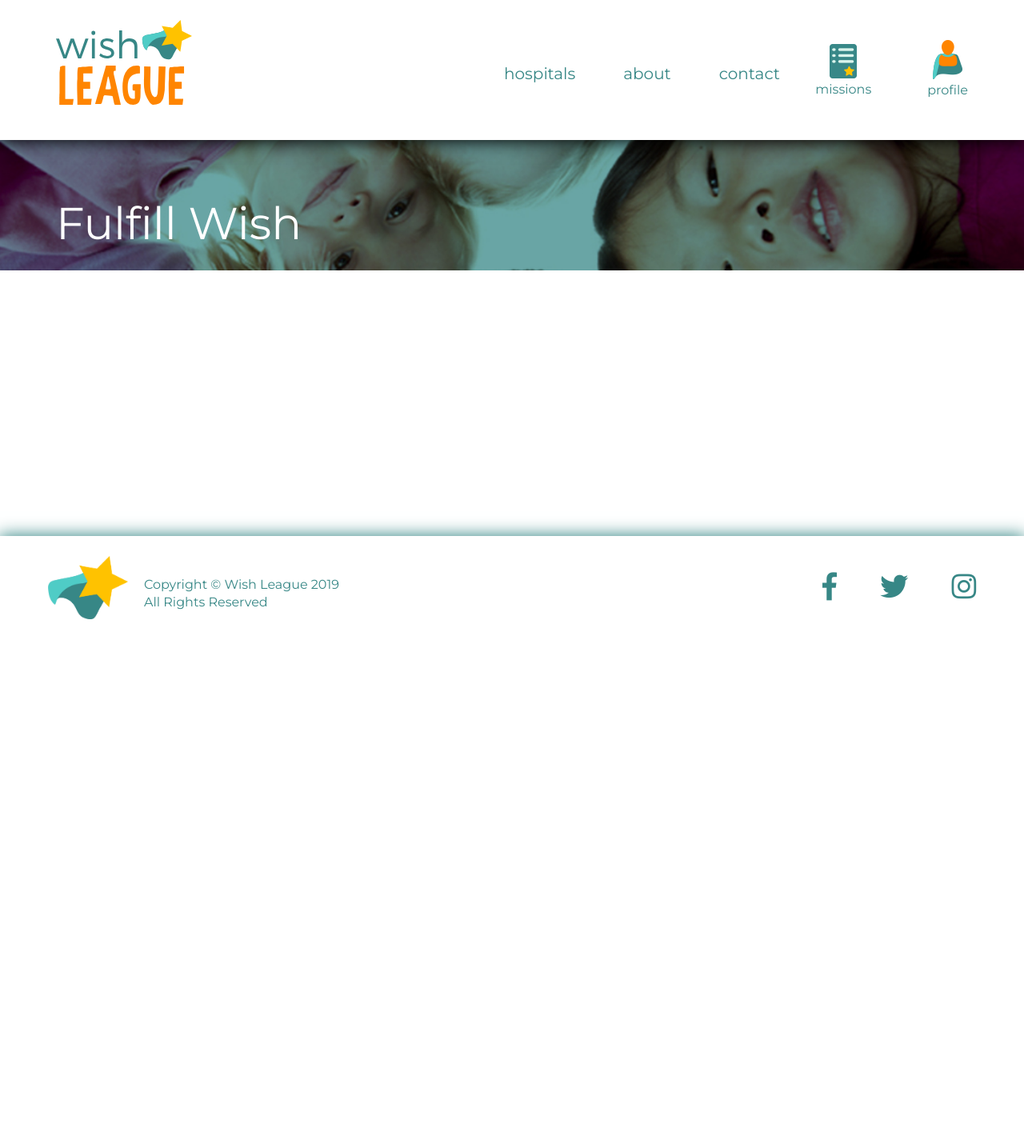
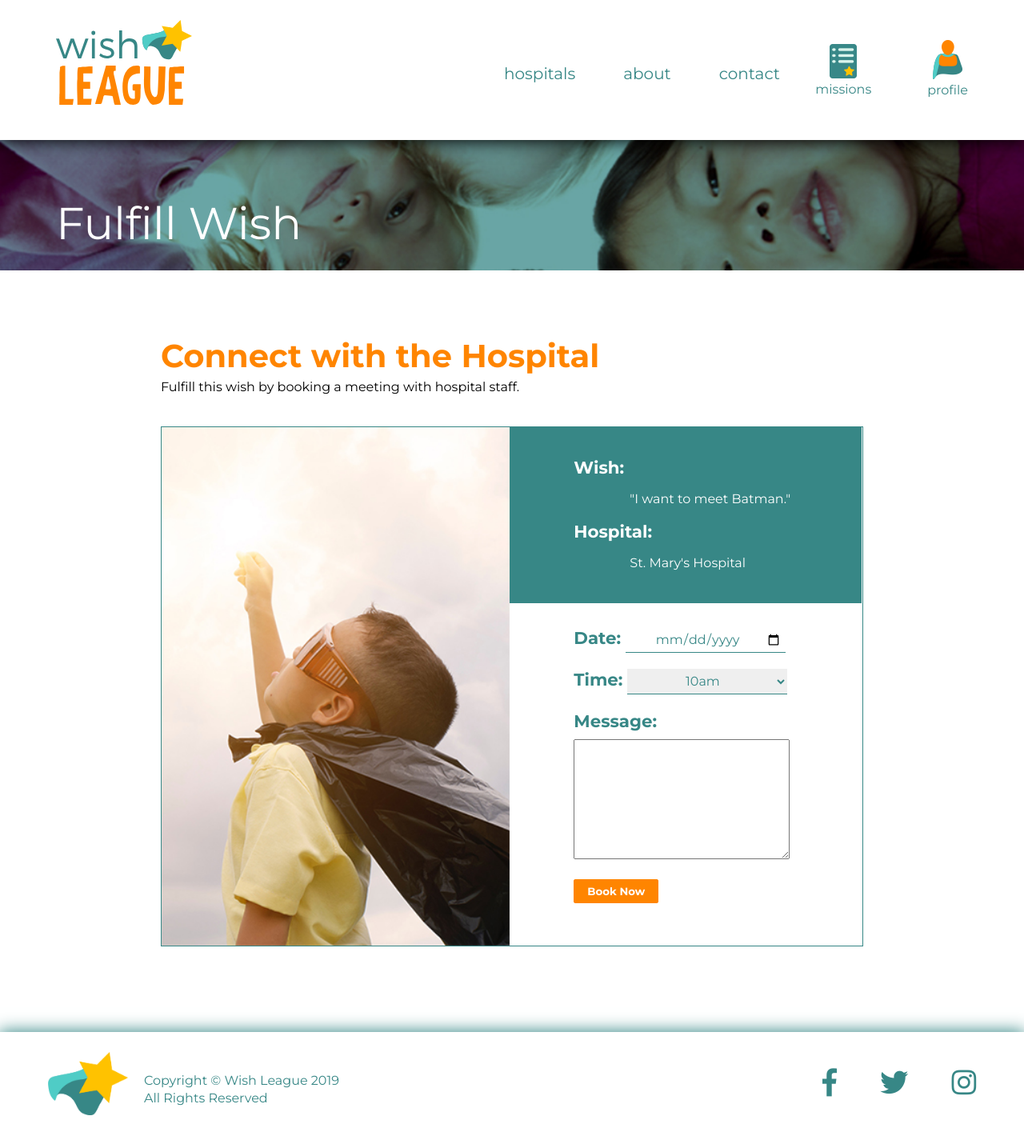
Before and after one commit to 100wishes/100wishes, a PHP site: template views/booking.php in a window 1280 px wide. Shown: the whole page at 80% size. Before the commit the page ends 774 px from the top, so only its background shows below. Run offline with PHP 8.4, Linux system fonts and the light colour scheme; the template is opened without the code that fills it, so the values that code supplies are empty; some libraries are stand-ins or nearby versions.

Commit message:
Booking page HTMLCSS

```diff
--- a/css/style.css
+++ b/css/style.css
@@ -610,8 +610,6 @@ p.introHeading {
 
 
 
-
-
 /*-- Start of Hospitals --*/
 .hospitalsContainer {
 	width:780px;
@@ -721,6 +719,10 @@ p.location {
 
 /*-- End of Hospital --*/
 
+
+
+
+
 /*-- Start of Missions --*/
 
 #missions {
@@ -787,3 +789,96 @@ p.location {
 }
 
 /*-- End of Missions --*/
+
+
+
+
+/*--Start of Booking--*/
+
+#booking {
+	margin: 0 auto;
+	width: 878px;
+	height: 1000px;
+}
+
+#booking h2 {
+	font-size: 30pt;
+	font-weight: 700;
+	color: #ff8500; /*orange*/
+	margin-bottom: 5px;
+}
+
+.subheading {
+	color: #000;
+}
+
+#bookingForm {
+	margin-top: 40px;
+	height: 650px;
+	border: 1px solid #378786; /*dark teal*/
+}
+
+#bookingForm img {
+	float: left;
+	display: inline-block;
+	height: 100%;
+}
+
+.bForm {
+	float: left;
+	display: inline-block;
+}
+
+.selectedWish {
+	width: 440px;
+	padding: 30px;
+	background: #378786; /*dark teal*/
+}
+
+.selectedWish p {
+	color: #fff;
+	margin-left: 120px;
+	line-height: 40px;
+}
+
+.selectedWish .book-wish-label {
+	font-weight: 700;
+	font-size: 16pt;
+	margin-left: 50px;
+}
+
+.bookDate {
+	padding: 30px;
+	margin-left: 50px;
+}
+
+.bookDate > div {
+	margin-bottom: 20px;
+}
+
+.bookDate label {
+	font-weight: 700;
+	font-size: 16pt;
+}
+
+.bookDate input, .bookDate select {
+	border: none;
+	font-size: 12pt;
+	text-align: center;
+	width: 200px;
+	padding: 5px;
+	border-bottom: 1px solid #378786; /*dark teal*/
+}
+
+.bookDate textarea {
+	display: block;
+	margin-bottom: 30px;
+	margin-top: 10px;
+	width: 270px;
+	height: 150px;
+}
+
+
+
+
+/*--End of Booking--*/
--- a/views/booking.php
+++ b/views/booking.php
@@ -4,3 +4,45 @@
 		<h2>Fulfill Wish</h2>
 	</div><!-- //smallHero-header-->
 </div><!-- //smallHero-->
+
+<section id="booking">
+	<h2>Connect with the Hospital</h2>
+	<p class="subheading">Fulfill this wish by booking a meeting with hospital staff.</p>
+
+	<div id="bookingForm">
+		<img src="images/booking.jpg" alt="wish league"/>
+
+		<div class="bForm">
+			<div class="selectedWish">
+				<p class="book-wish-label">Wish:</p>
+				<p>"I want to meet Batman."</p>
+				<p class="book-wish-label">Hospital:</p>
+				<p>St. Mary's Hospital</p>
+			</div><!--selectedWish-->
+
+			<div class="bookDate">
+				<div>
+					<label>Date: </label>
+					<input type="date">
+				</div>
+				<div>
+				<label>Time: </label>
+					<select>
+						<option value="10am">10am</option>
+						<option value="11am">11am</option>
+						<option value="1pm">1pm</option>
+					 	<option value="2pm">2pm</option>
+					 	<option value="3pm">3pm</option>
+					 	<option value="4pm">4pm</option>
+					 	<option value="5pm">5pm</option>
+					</select>
+				</div>
+				<label>Message:</label>
+				<textarea></textarea>
+				<a href="#" class="fulfillBtn">Book Now</a>
+			</div><!--bookDate-->
+		</div><!--bForm-->
+
+	</div><!--bookingForm-->
+
+</section><!--bookingForm-->
```
Also changed, not shown: images/booking.jpg (added).
